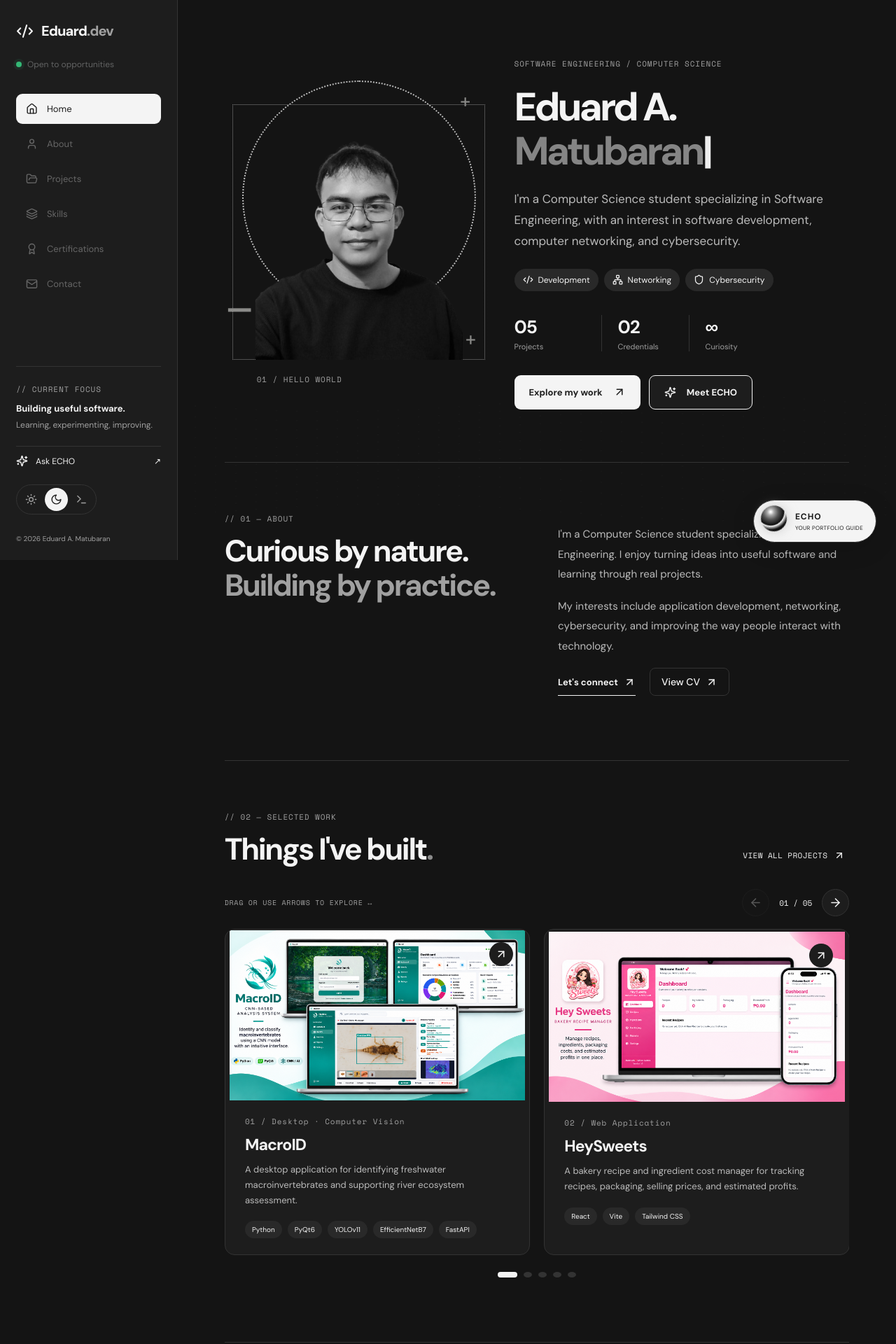
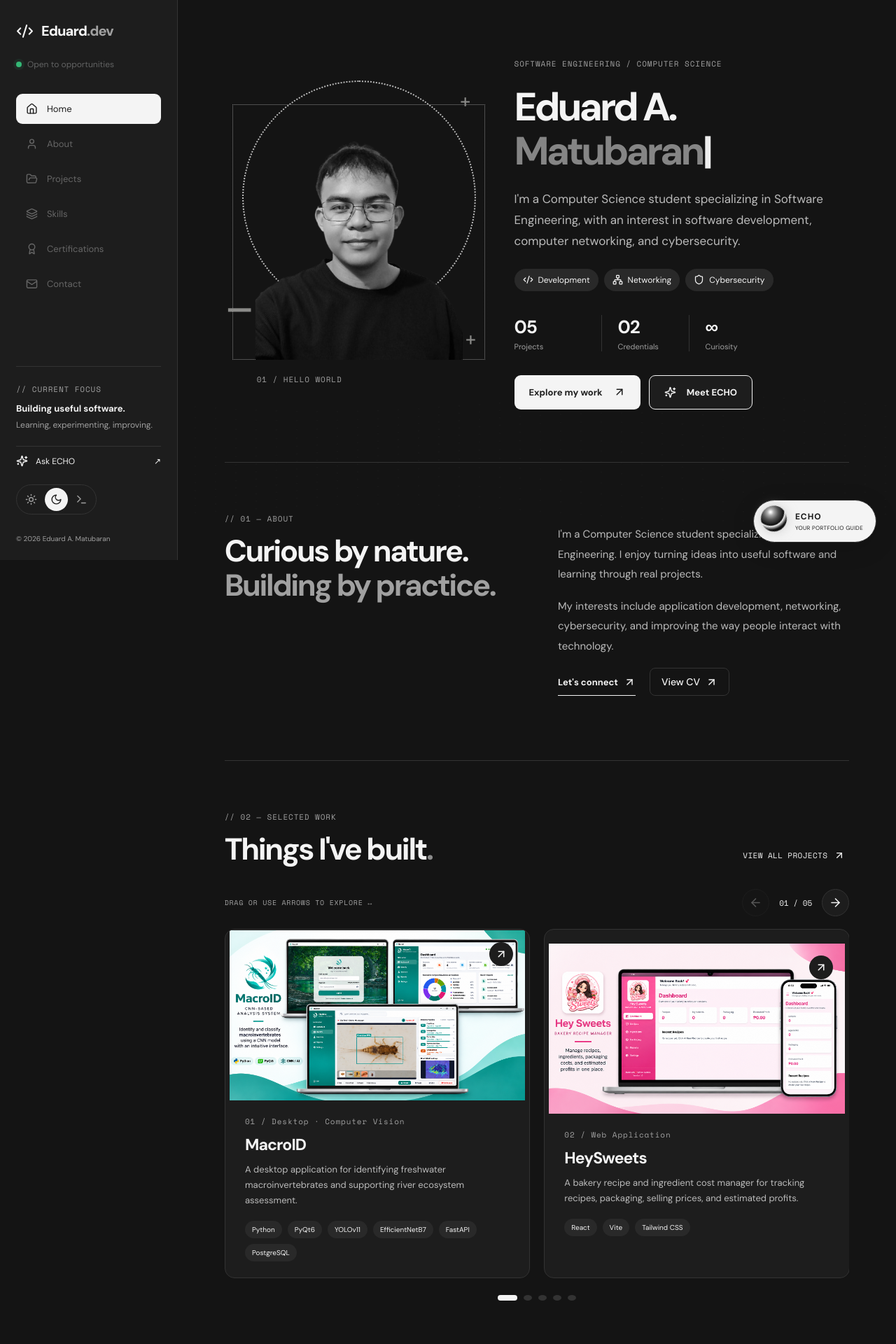
Before and after one commit to Ewadz/Portfolio, a React (Vite) app: page / in a window 1280 px wide. Shown: the top 1920 px of the page at 70% size. Built offline with nearby package versions, Linux system fonts and the light colour scheme.

Commit message:
Additional changes info

```diff
--- a/src/data.js
+++ b/src/data.js
@@ -17,7 +17,7 @@ export const projects = [
     type: "Desktop · Computer Vision",
     description:
       "A desktop application for identifying freshwater macroinvertebrates and supporting river ecosystem assessment.",
-    stack: ["Python", "PyQt6", "YOLOv11", "EfficientNetB7", "FastAPI"],
+    stack: ["Python", "PyQt6", "YOLOv11", "EfficientNetB7", "FastAPI", "PostgreSQL"],
     image: "/project-macroid.png",
     details:
       "MacroID combines image analysis, specimen identification, and assessment workflows into a desktop experience.",
@@ -49,7 +49,7 @@ export const projects = [
     name: "What'sForDinner",
     type: "iOS Application",
     description: "An iOS recipe discovery application using TheMealDB API.",
-    stack: ["Swift", "TheMealDB API"],
+    stack: ["Swift", "TheMealDB API", "Firebase"],
     image: "/project-dinner.png",
     details:
       "An iOS app that helps users browse recipe ideas and meal details.",
```
